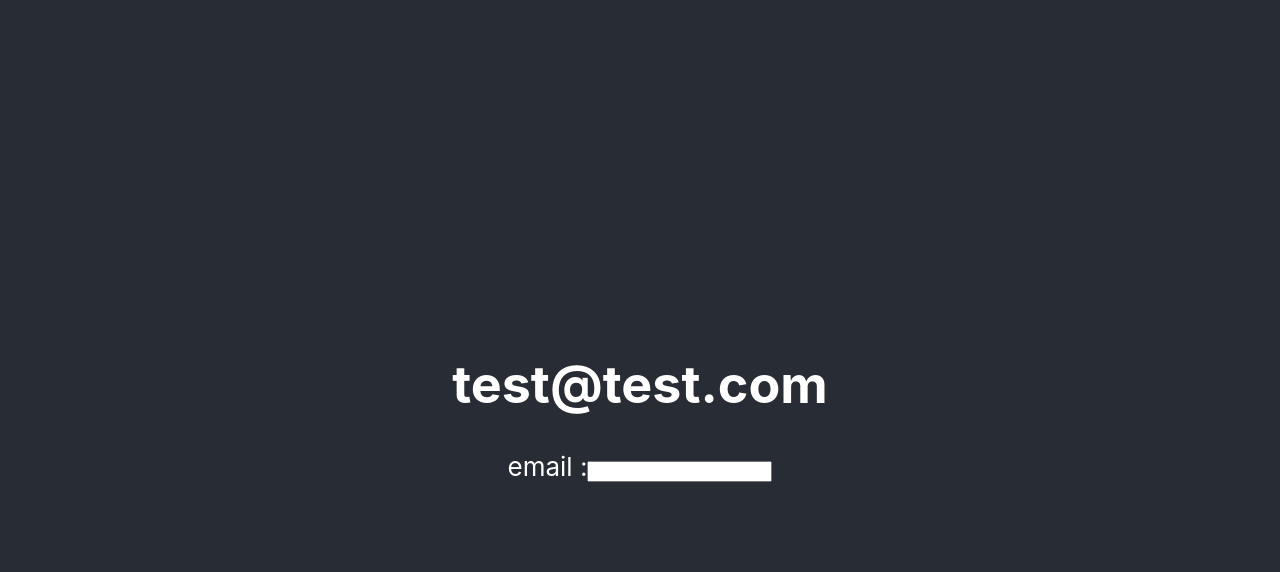
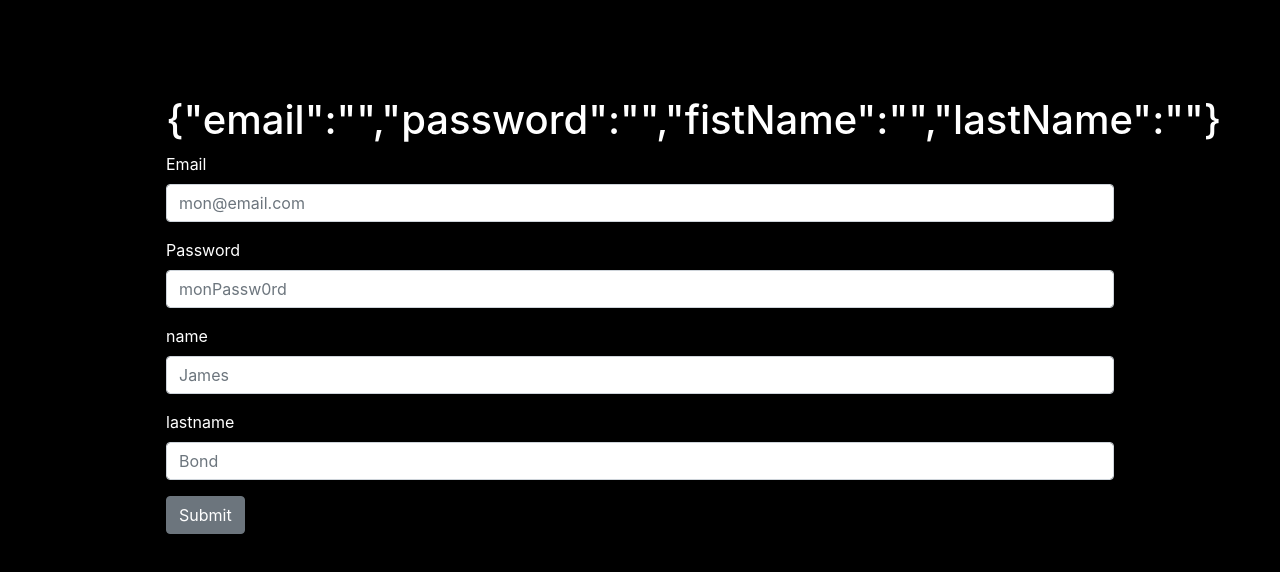
Before and after one commit to WildCodeSchool/toulouse-0918-js-odyssey-homer, a React (Create React App) app in the folder front/: page / in a window 1280 px wide. Shown: the top 572 px of the page. Built offline with nearby package versions, Linux system fonts and the light colour scheme.

Commit message:
quete formulaire enregistrement

```diff
--- a/front/public/index.html
+++ b/front/public/index.html
@@ -2,9 +2,11 @@
 <html lang="en">
   <head>
     <meta charset="utf-8">
+    <link rel="stylesheet" href="https://stackpath.bootstrapcdn.com/bootstrap/4.1.3/css/bootstrap.min.css" integrity="sha384-MCw98/SFnGE8fJT3GXwEOngsV7Zt27NXFoaoApmYm81iuXoPkFOJwJ8ERdknLPMO" crossorigin="anonymous">
     <link rel="shortcut icon" href="%PUBLIC_URL%/favicon.ico">
     <meta name="viewport" content="width=device-width, initial-scale=1, shrink-to-fit=no">
     <meta name="theme-color" content="#000000">
+
     <!--
       manifest.json provides metadata used when your web app is added to the
       homescreen on Android. See https://developers.google.com/web/fundamentals/web-app-manifest/
@@ -19,12 +21,8 @@
       work correctly both with client-side routing and a non-root public URL.
       Learn how to configure a non-root public URL by running `npm run build`.
     -->
-    <title>React App</title>
   </head>
-  <body>
-    <noscript>
-      You need to enable JavaScript to run this app.
-    </noscript>
+  <body style="background-color:black">
     <div id="root"></div>
     <!--
       This HTML file is a template.
--- a/front/src/App.css
+++ b/front/src/App.css
@@ -1,32 +1,4 @@
-.App {
-  text-align: center;
-}
-
-.App-logo {
-  animation: App-logo-spin infinite 20s linear;
-  height: 40vmin;
-}
-
-.App-header {
+body {
   background-color: #282c34;
-  min-height: 100vh;
-  display: flex;
-  flex-direction: column;
-  align-items: center;
-  justify-content: center;
-  font-size: calc(10px + 2vmin);
   color: white;
 }
-
-.App-link {
-  color: #61dafb;
-}
-
-@keyframes App-logo-spin {
-  from {
-    transform: rotate(0deg);
-  }
-  to {
-    transform: rotate(360deg);
-  }
-}
--- a/front/src/SignUp.js
+++ b/front/src/SignUp.js
@@ -1,25 +1,69 @@
 import React, { Component } from 'react';
+import {
+    Button, Form, FormGroup, Label,
+    Input
+} from 'reactstrap';
 
 class SignUp extends Component {
-    constructor(){
-        super();
-        this.state={title:'test@test.com'};
-        this.handleChange = this.handleChange.bind(this);
+    constructor(props) {
+        super(props);
+        this.state = {
+            email: "",
+            password: "",
+            fistName: "",
+            lastName: ""
+        };
     }
 
-    handleChange(event){
-        const textInput = event.target.value;
-        this.setState({title:textInput});
-    }
+    email = event => {
+        this.setState({ email: event.target.value });
+    };
+    password = event => {
+        this.setState({ password: event.target.value });
+    };
+    name = event => {
+        this.setState({ name: event.target.value });
+    };
+    lastname = event => {
+        this.setState({ lastname: event.target.value });
+    };
 
-    render(){
-            return (
-                <div>
-                   <h1>{this.state.title}</h1>
-                        <label>email :
-                   <input type="text" onChange={this.handleChange} />
-                        </label>
-                </div>);
+    handleSubmit = e => {
+        e.preventDefault();
+        console.log(this.state);
+    };
+    render() {
+        return (
+            <div class="container p-5">
+                <div class="container p-5">
+                <h1>{JSON.stringify(this.state)}</h1>
+                    <Form class="container p-5">
+                        <FormGroup>
+                            <Label
+                                for="exampleEmail">Email</Label>
+                            <Input onChange={this.email} type="email" name="email"
+                                id="exampleEmail" placeholder="mon@email.com" />
+                        </FormGroup>
+                        <FormGroup>
+                            <Label for="examplePassword">Password</Label>
+                            <Input onChange={this.password} type="password" name="password"
+                                id="examplePassword" placeholder="monPassw0rd" />
+                        </FormGroup>
+                        <FormGroup>
+                            <Label for="name">name</Label>
+                            <Input onChange={this.name} type="text" name="name"
+                                id="name" placeholder="James" />
+                        </FormGroup>
+                        <FormGroup>
+                            <Label for="lastname">lastname</Label>
+                            <Input onChange={this.lastname} type="text" name="lastname"
+                                id="text" placeholder="Bond" />
+                        </FormGroup>
+                        <Button type="submit" value="Soumettre">Submit</Button>
+                    </Form>
+                </div>
+            </div>
+        );
     }
 }
 export default SignUp;
```
Also changed, not shown: front/package.json (+4 -3 lines), 1 other file (tests, documents, lock files or other folders).
